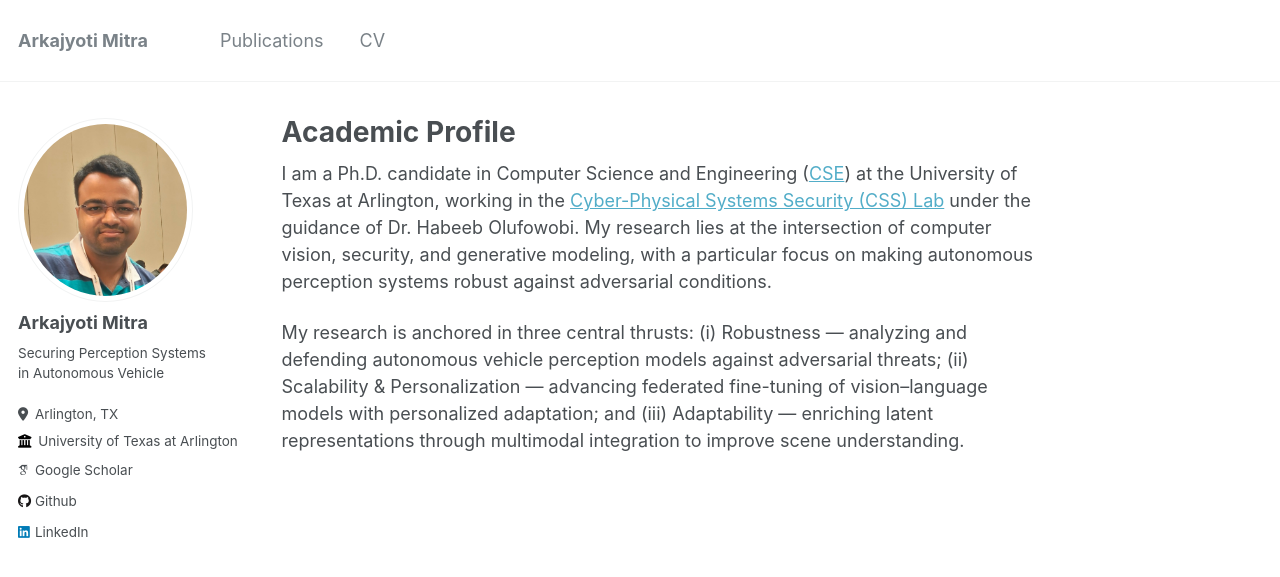
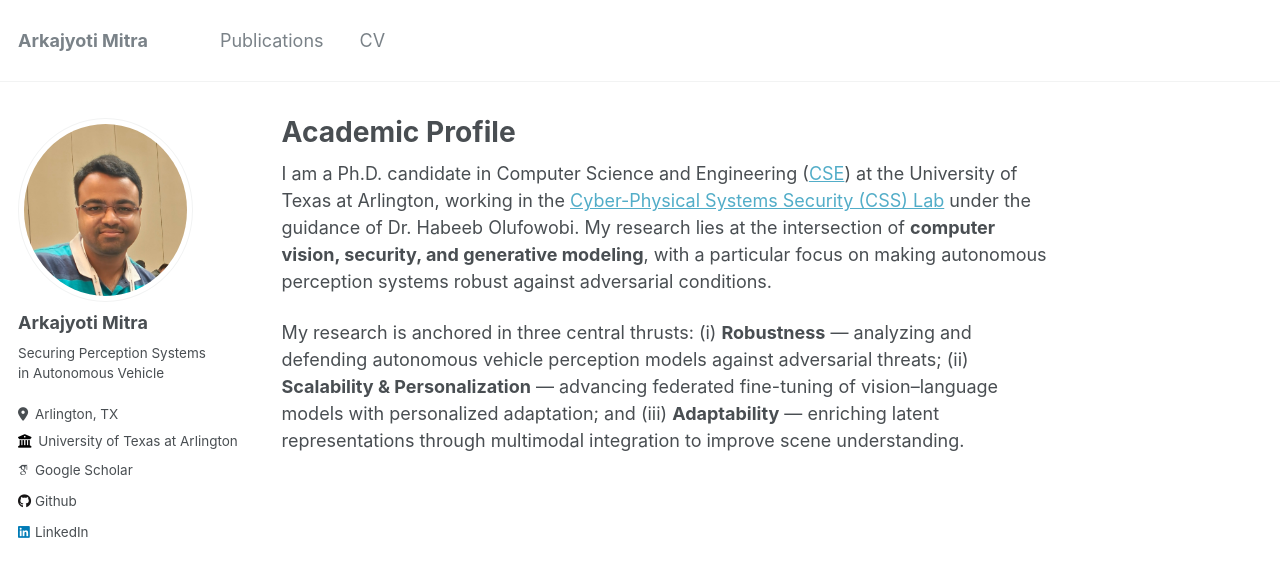
Before and after one commit to arkajyotimitra/arkajyotimitra.github.io, a Jekyll site: the page built from _pages/about.md, in a window 1280 px wide. Shown: the top 577 px of the page. Built offline with Jekyll 4.4.1, drawn with Linux system fonts in a browser that asks for light colours; some web fonts are replaced.

```diff
--- a/_pages/about.md
+++ b/_pages/about.md
@@ -9,9 +9,9 @@ redirect_from:
 ---
 
 
-I am a Ph.D. candidate in Computer Science and Engineering ([CSE](https://www.uta.edu/academics/schools-colleges/engineering/academics/departments/cse)) at the University of Texas at Arlington, working in the [Cyber-Physical Systems Security (CSS) Lab](https://csslab.uta.edu) under the guidance of Dr. Habeeb Olufowobi. My research lies at the intersection of computer vision, security, and generative modeling, with a particular focus on making autonomous perception systems robust against adversarial conditions.
+I am a Ph.D. candidate in Computer Science and Engineering ([CSE](https://www.uta.edu/academics/schools-colleges/engineering/academics/departments/cse)) at the University of Texas at Arlington, working in the [Cyber-Physical Systems Security (CSS) Lab](https://csslab.uta.edu) under the guidance of Dr. Habeeb Olufowobi. My research lies at the intersection of **computer vision, security, and generative modeling**, with a particular focus on making autonomous perception systems robust against adversarial conditions.
 
-My research is anchored in three central thrusts: (i) Robustness — analyzing and defending autonomous vehicle perception models against adversarial threats; (ii) Scalability & Personalization — advancing federated fine-tuning of vision–language models with personalized adaptation; and (iii) Adaptability — enriching latent representations through multimodal integration to improve scene understanding.
+My research is anchored in three central thrusts: (i) **Robustness** — analyzing and defending autonomous vehicle perception models against adversarial threats; (ii) **Scalability & Personalization** — advancing federated fine-tuning of vision–language models with personalized adaptation; and (iii) **Adaptability** — enriching latent representations through multimodal integration to improve scene understanding.
 
 
 <!-- My research focus lies in developing attack vectors and defenses to ensure that autonomous vehicles can navigate safely in adversarial terrain. <br />
```
